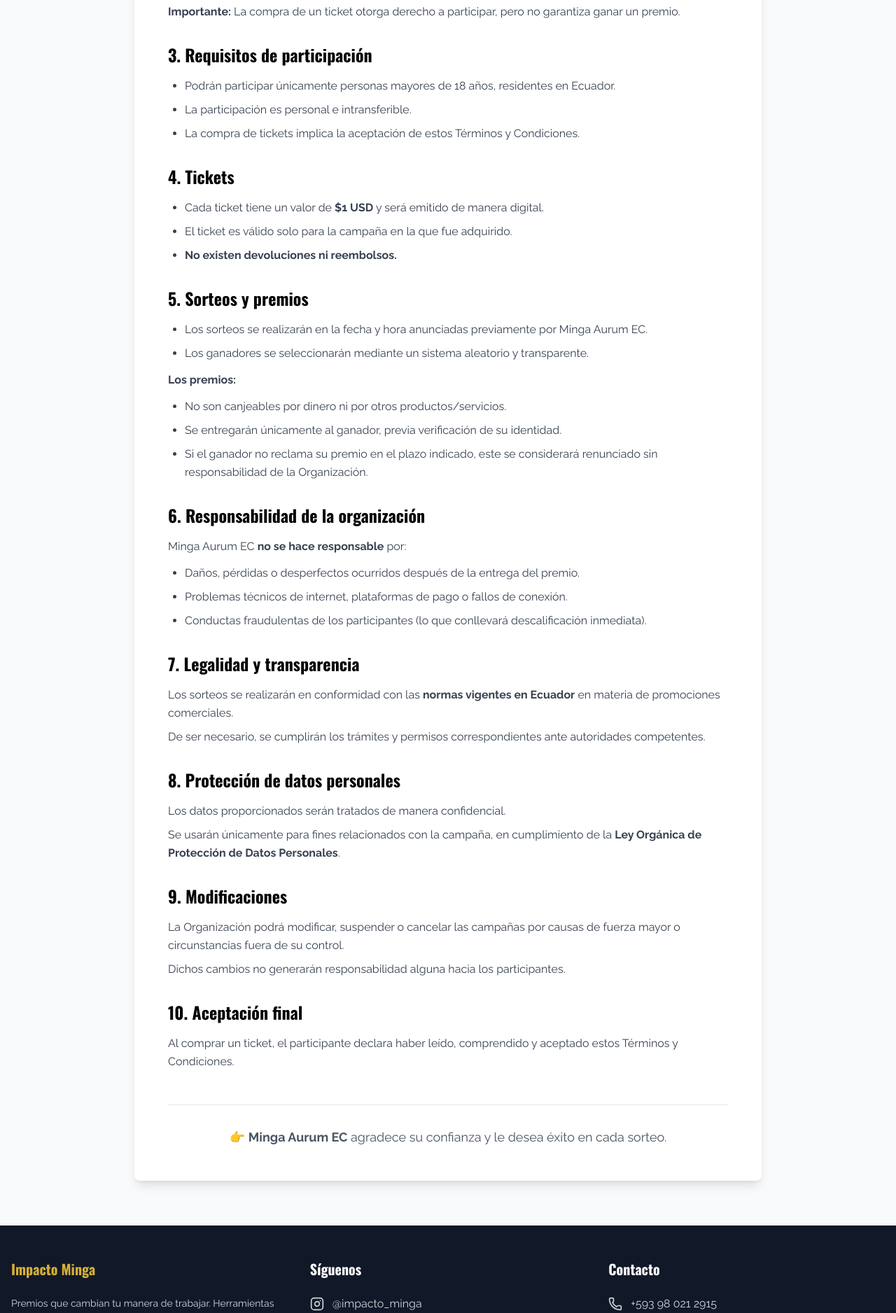
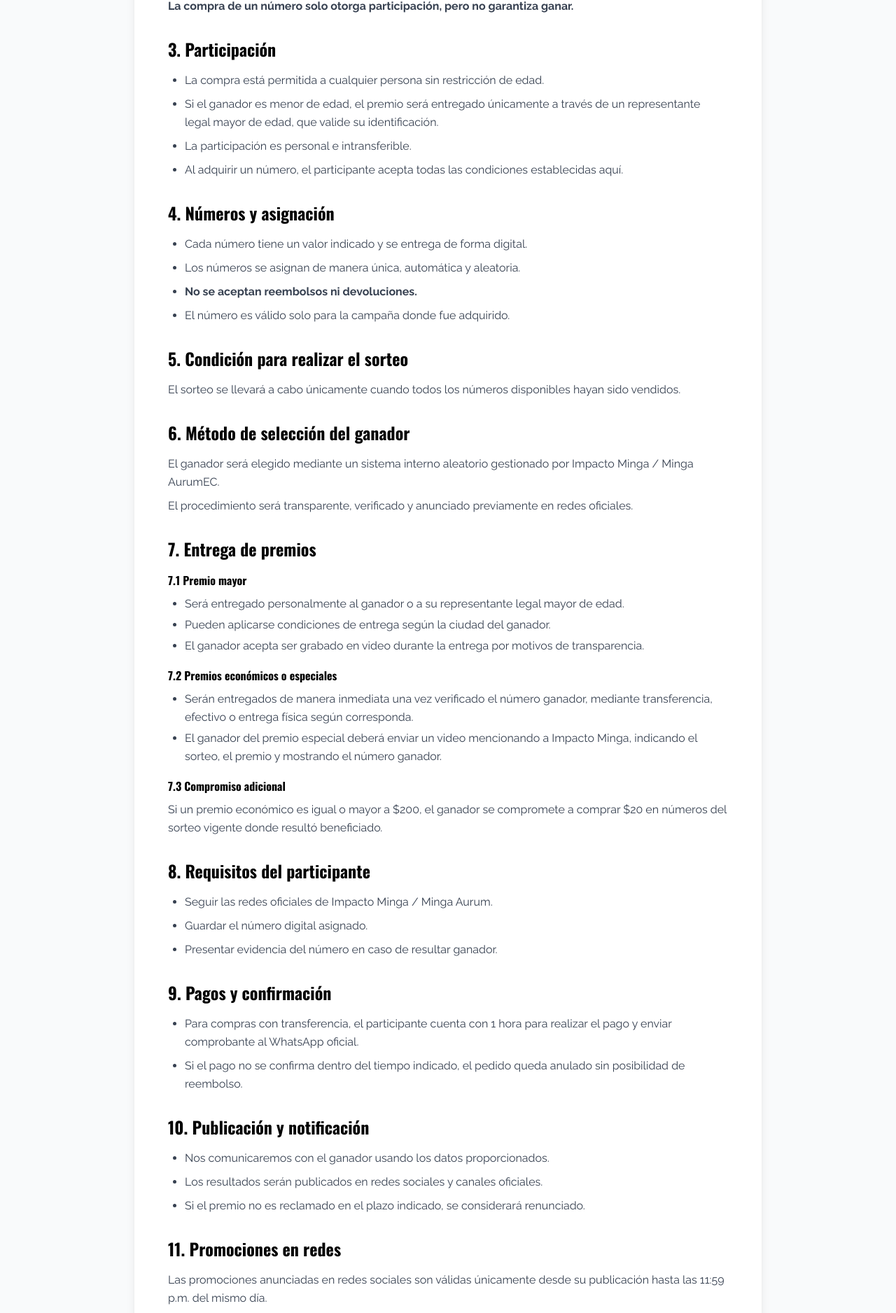
Before and after one commit to HostingCuenca/impactominga, a React (Vite) app: page /terms in a window 1280 px wide. Shown: the part 798-2674 px from the top of the page at 70% size. Built offline with nearby package versions, Linux system fonts and the light colour scheme.

Commit message:
mas cambios

```diff
--- a/client/components/Footer.tsx
+++ b/client/components/Footer.tsx
@@ -32,7 +32,7 @@ export default function Footer() {
                 <span>@impacto_minga</span>
               </a>
               <a
-                href="https://facebook.com/Impactominga"
+                href="https://www.facebook.com/share/1BypokG91c/"
                 target="_blank"
                 rel="noopener noreferrer"
                 className="flex items-center gap-3 text-gray-300 hover:text-[#d4af37] transition"
--- a/client/pages/Index.tsx
+++ b/client/pages/Index.tsx
@@ -593,8 +593,8 @@ export default function Index() {
             </div>
 
             {/* Additional Purchase Form */}
-            <div className="bg-gray-50 rounded-lg p-8 max-w-md mx-auto">
-              <h3 className="font-oswald text-2xl font-bold text-black mb-2 text-center">
+            <div className="bg-gradient-to-br from-white to-gray-50 rounded-lg p-8 max-w-md mx-auto border-2 border-[#d4af37] shadow-xl">
+              <h3 className="font-oswald text-3xl font-bold text-black mb-2 text-center">
                 Compra Personalizada
               </h3>
               {raffle && (
@@ -602,21 +602,50 @@ export default function Index() {
                   de: <span className="font-bold text-[#d4af37]">{raffle.title}</span>
                 </p>
               )}
-              <div className="space-y-4">
+              <div className="space-y-6">
                 <div>
-                  <label className="block font-raleway font-semibold text-gray-700 mb-2">
-                    Cantidad de números:
+                  <label className="block font-raleway font-bold text-gray-800 mb-3 text-center text-lg">
+                    👆 Selecciona la cantidad de números
                   </label>
+
+                  {/* Selector visual con botones grandes */}
+                  <div className="flex items-center justify-center gap-4 mb-4">
+                    <button
+                      onClick={() => setQuantity(Math.max(4, quantity - 1))}
+                      className="w-14 h-14 bg-red-500 hover:bg-red-600 text-white rounded-full flex items-center justify-center font-bold text-2xl transition shadow-lg hover:shadow-xl"
+                      aria-label="Disminuir cantidad"
+                    >
+                      −
+                    </button>
+
+                    <div className="bg-white border-4 border-[#d4af37] rounded-lg px-8 py-4 min-w-[120px]">
                       <input
                         type="number"
                         min="4"
                         value={quantity}
                         onChange={(e) => setQuantity(Math.max(4, parseInt(e.target.value) || 4))}
-                    className="w-full px-4 py-2 border border-gray-300 rounded-lg font-raleway"
+                        className="w-full text-center font-oswald text-4xl font-bold text-black bg-transparent outline-none"
                       />
-                  <p className="text-sm text-gray-500 mt-2 font-raleway">
-                    Mínimo 4 números · Precio: ${(quantity * 1).toFixed(2)} USD
+                      <p className="text-center text-xs text-gray-500 font-raleway mt-1">números</p>
+                    </div>
+
+                    <button
+                      onClick={() => setQuantity(quantity + 1)}
+                      className="w-14 h-14 bg-green-500 hover:bg-green-600 text-white rounded-full flex items-center justify-center font-bold text-2xl transition shadow-lg hover:shadow-xl"
+                      aria-label="Aumentar cantidad"
+                    >
+                      +
+                    </button>
+                  </div>
+
+                  <div className="bg-[#d4af37] bg-opacity-20 rounded-lg p-4 text-center">
+                    <p className="text-sm text-gray-700 font-raleway mb-1">
+                      💡 <strong>Mínimo 4 números</strong> · Cada número = $1 USD
                     </p>
+                    <p className="font-oswald text-2xl font-bold text-black">
+                      Total: ${(quantity * 1).toFixed(2)} USD
+                    </p>
+                  </div>
                 </div>
                 <button
                   onClick={() => {
--- a/client/pages/TermsAndConditions.tsx
+++ b/client/pages/TermsAndConditions.tsx
@@ -14,21 +14,17 @@ export default function TermsAndConditions() {
           {/* Header */}
           <div className="text-center mb-12">
             <h1 className="font-oswald text-4xl md:text-5xl font-bold text-black mb-4">
-              Términos y Condiciones
+              TÉRMINOS Y CONDICIONES
             </h1>
             <p className="font-raleway text-lg text-gray-600">
-              Campañas Promocionales – Minga Aurumec
+              Campañas Promocionales y Sorteos – Minga Aurum EC / Impacto Minga
             </p>
           </div>
 
           {/* Introduction */}
           <div className="mb-8">
-            <p className="font-raleway text-gray-700 leading-relaxed mb-4">
-              Bienvenido a las campañas promocionales organizadas por <strong>Minga Aurumec</strong>.
-            </p>
             <p className="font-raleway text-gray-700 leading-relaxed">
-              Al adquirir un ticket en línea y participar en nuestros sorteos, usted acepta de manera
-              expresa y sin reservas los siguientes Términos y Condiciones:
+              Al adquirir un número digital y participar en nuestras campañas promocionales, usted acepta totalmente los presentes Términos y Condiciones, emitidos por <strong>Minga AurumEC / Impacto Minga</strong> en Ecuador.
             </p>
           </div>
 
@@ -39,9 +35,8 @@ export default function TermsAndConditions() {
               <h2 className="font-oswald text-2xl font-bold text-black mb-4">
                 1. Organización
               </h2>
-              <div className="font-raleway text-gray-700 leading-relaxed space-y-2">
-                <p>Estas campañas son organizadas por <strong>Minga Aurum EC</strong>, con domicilio en Ecuador.</p>
-                <p>La participación en estas actividades implica la aceptación total de estos Términos y Condiciones.</p>
+              <div className="font-raleway text-gray-700 leading-relaxed">
+                <p>Las campañas y sorteos son administrados por <strong>Minga AurumEC / Impacto Minga</strong>, responsables de la venta de números, validación de participantes, realización de sorteos y entrega de premios.</p>
               </div>
             </section>
 
@@ -51,125 +46,196 @@ export default function TermsAndConditions() {
                 2. Naturaleza de la campaña
               </h2>
               <div className="font-raleway text-gray-700 leading-relaxed space-y-3">
-                <p>Las campañas consisten en la venta de tickets en línea, que permiten participar en sorteos de premios como:</p>
+                <p>Las campañas consisten en la venta de números digitales que permiten participar por premios tales como:</p>
                 <ul className="list-none space-y-2 ml-4">
                   <li>🔧 Herramientas eléctricas</li>
                   <li>🔋 Herramientas inalámbricas</li>
                   <li>⚙️ Motores de 2 tiempos</li>
                   <li>🛠️ Herramientas manuales</li>
+                  <li>💸 Premios económicos</li>
+                  <li>🎁 Premios especiales</li>
                 </ul>
                 <p className="mt-4">
-                  <strong>Importante:</strong> La compra de un ticket otorga derecho a participar, pero no garantiza ganar un premio.
+                  <strong>La compra de un número solo otorga participación, pero no garantiza ganar.</strong>
                 </p>
               </div>
             </section>
 
-            {/* 3. Requisitos de participación */}
+            {/* 3. Participación */}
             <section>
               <h2 className="font-oswald text-2xl font-bold text-black mb-4">
-                3. Requisitos de participación
+                3. Participación
               </h2>
               <ul className="font-raleway text-gray-700 leading-relaxed space-y-2 list-disc ml-6">
-                <li>Podrán participar únicamente personas mayores de 18 años, residentes en Ecuador.</li>
+                <li>La compra está permitida a cualquier persona sin restricción de edad.</li>
+                <li>Si el ganador es menor de edad, el premio será entregado únicamente a través de un representante legal mayor de edad, que valide su identificación.</li>
                 <li>La participación es personal e intransferible.</li>
-                <li>La compra de tickets implica la aceptación de estos Términos y Condiciones.</li>
+                <li>Al adquirir un número, el participante acepta todas las condiciones establecidas aquí.</li>
               </ul>
             </section>
 
-            {/* 4. Tickets */}
+            {/* 4. Números y asignación */}
             <section>
               <h2 className="font-oswald text-2xl font-bold text-black mb-4">
-                4. Tickets
+                4. Números y asignación
               </h2>
               <ul className="font-raleway text-gray-700 leading-relaxed space-y-2 list-disc ml-6">
-                <li>Cada ticket tiene un valor de <strong>$1 USD</strong> y será emitido de manera digital.</li>
-                <li>El ticket es válido solo para la campaña en la que fue adquirido.</li>
-                <li><strong>No existen devoluciones ni reembolsos.</strong></li>
+                <li>Cada número tiene un valor indicado y se entrega de forma digital.</li>
+                <li>Los números se asignan de manera única, automática y aleatoria.</li>
+                <li><strong>No se aceptan reembolsos ni devoluciones.</strong></li>
+                <li>El número es válido solo para la campaña donde fue adquirido.</li>
               </ul>
             </section>
 
-            {/* 5. Sorteos y premios */}
+            {/* 5. Condición para realizar el sorteo */}
             <section>
               <h2 className="font-oswald text-2xl font-bold text-black mb-4">
-                5. Sorteos y premios
+                5. Condición para realizar el sorteo
+              </h2>
+              <p className="font-raleway text-gray-700 leading-relaxed">
+                El sorteo se llevará a cabo únicamente cuando todos los números disponibles hayan sido vendidos.
+              </p>
+            </section>
+
+            {/* 6. Método de selección del ganador */}
+            <section>
+              <h2 className="font-oswald text-2xl font-bold text-black mb-4">
+                6. Método de selección del ganador
+              </h2>
+              <div className="font-raleway text-gray-700 leading-relaxed space-y-2">
+                <p>El ganador será elegido mediante un sistema interno aleatorio gestionado por Impacto Minga / Minga AurumEC.</p>
+                <p>El procedimiento será transparente, verificado y anunciado previamente en redes oficiales.</p>
+              </div>
+            </section>
+
+            {/* 7. Entrega de premios */}
+            <section>
+              <h2 className="font-oswald text-2xl font-bold text-black mb-4">
+                7. Entrega de premios
+              </h2>
+              <div className="font-raleway text-gray-700 leading-relaxed space-y-4">
+                <div>
+                  <h3 className="font-bold text-black mb-2">7.1 Premio mayor</h3>
+                  <ul className="list-disc ml-6 space-y-1">
+                    <li>Será entregado personalmente al ganador o a su representante legal mayor de edad.</li>
+                    <li>Pueden aplicarse condiciones de entrega según la ciudad del ganador.</li>
+                    <li>El ganador acepta ser grabado en video durante la entrega por motivos de transparencia.</li>
+                  </ul>
+                </div>
+
+                <div>
+                  <h3 className="font-bold text-black mb-2">7.2 Premios económicos o especiales</h3>
+                  <ul className="list-disc ml-6 space-y-1">
+                    <li>Serán entregados de manera inmediata una vez verificado el número ganador, mediante transferencia, efectivo o entrega física según corresponda.</li>
+                    <li>El ganador del premio especial deberá enviar un video mencionando a Impacto Minga, indicando el sorteo, el premio y mostrando el número ganador.</li>
+                  </ul>
+                </div>
+
+                <div>
+                  <h3 className="font-bold text-black mb-2">7.3 Compromiso adicional</h3>
+                  <p>Si un premio económico es igual o mayor a $200, el ganador se compromete a comprar $20 en números del sorteo vigente donde resultó beneficiado.</p>
+                </div>
+              </div>
+            </section>
+
+            {/* 8. Requisitos del participante */}
+            <section>
+              <h2 className="font-oswald text-2xl font-bold text-black mb-4">
+                8. Requisitos del participante
+              </h2>
+              <ul className="font-raleway text-gray-700 leading-relaxed space-y-2 list-disc ml-6">
+                <li>Seguir las redes oficiales de Impacto Minga / Minga Aurum.</li>
+                <li>Guardar el número digital asignado.</li>
+                <li>Presentar evidencia del número en caso de resultar ganador.</li>
+              </ul>
+            </section>
+
+            {/* 9. Pagos y confirmación */}
+            <section>
+              <h2 className="font-oswald text-2xl font-bold text-black mb-4">
+                9. Pagos y confirmación
+              </h2>
+              <ul className="font-raleway text-gray-700 leading-relaxed space-y-2 list-disc ml-6">
+                <li>Para compras con transferencia, el participante cuenta con 1 hora para realizar el pago y enviar comprobante al WhatsApp oficial.</li>
+                <li>Si el pago no se confirma dentro del tiempo indicado, el pedido queda anulado sin posibilidad de reembolso.</li>
+              </ul>
+            </section>
+
+            {/* 10. Publicación y notificación */}
+            <section>
+              <h2 className="font-oswald text-2xl font-bold text-black mb-4">
+                10. Publicación y notificación
+              </h2>
+              <ul className="font-raleway text-gray-700 leading-relaxed space-y-2 list-disc ml-6">
+                <li>Nos comunicaremos con el ganador usando los datos proporcionados.</li>
+                <li>Los resultados serán publicados en redes sociales y canales oficiales.</li>
+                <li>Si el premio no es reclamado en el plazo indicado, se considerará renunciado.</li>
+              </ul>
+            </section>
+
+            {/* 11. Promociones en redes */}
+            <section>
+              <h2 className="font-oswald text-2xl font-bold text-black mb-4">
+                11. Promociones en redes
+              </h2>
+              <p className="font-raleway text-gray-700 leading-relaxed">
+                Las promociones anunciadas en redes sociales son válidas únicamente desde su publicación hasta las 11:59 p.m. del mismo día.
+              </p>
+            </section>
+
+            {/* 12. Limitación de responsabilidad */}
+            <section>
+              <h2 className="font-oswald text-2xl font-bold text-black mb-4">
+                12. Limitación de responsabilidad
               </h2>
               <div className="font-raleway text-gray-700 leading-relaxed space-y-3">
+                <p>La organización <strong>no se responsabiliza por:</strong></p>
                 <ul className="list-disc ml-6 space-y-2">
-                  <li>Los sorteos se realizarán en la fecha y hora anunciadas previamente por Minga Aurum EC.</li>
-                  <li>Los ganadores se seleccionarán mediante un sistema aleatorio y transparente.</li>
-                </ul>
-                <p className="mt-4"><strong>Los premios:</strong></p>
-                <ul className="list-disc ml-6 space-y-2">
-                  <li>No son canjeables por dinero ni por otros productos/servicios.</li>
-                  <li>Se entregarán únicamente al ganador, previa verificación de su identidad.</li>
-                  <li>Si el ganador no reclama su premio en el plazo indicado, este se considerará renunciado sin responsabilidad de la Organización.</li>
+                  <li>Daños o fallas ocurridas después de la entrega del premio.</li>
+                  <li>Problemas técnicos de conexión, plataformas o sistemas externos.</li>
+                  <li>Participaciones fraudulentas (serán descalificadas).</li>
                 </ul>
               </div>
             </section>
 
-            {/* 6. Responsabilidad de la organización */}
+            {/* 13. Protección de datos */}
             <section>
               <h2 className="font-oswald text-2xl font-bold text-black mb-4">
-                6. Responsabilidad de la organización
+                13. Protección de datos
               </h2>
-              <div className="font-raleway text-gray-700 leading-relaxed space-y-3">
-                <p>Minga Aurum EC <strong>no se hace responsable</strong> por:</p>
-                <ul className="list-disc ml-6 space-y-2">
-                  <li>Daños, pérdidas o desperfectos ocurridos después de la entrega del premio.</li>
-                  <li>Problemas técnicos de internet, plataformas de pago o fallos de conexión.</li>
-                  <li>Conductas fraudulentas de los participantes (lo que conllevará descalificación inmediata).</li>
-                </ul>
-              </div>
+              <p className="font-raleway text-gray-700 leading-relaxed">
+                Los datos de los participantes serán tratados de forma confidencial y usados únicamente para fines relacionados con la campaña, de acuerdo con la <strong>Ley Orgánica de Protección de Datos Personales</strong>.
+              </p>
             </section>
 
-            {/* 7. Legalidad y transparencia */}
+            {/* 14. Modificaciones */}
             <section>
               <h2 className="font-oswald text-2xl font-bold text-black mb-4">
-                7. Legalidad y transparencia
+                14. Modificaciones
               </h2>
-              <div className="font-raleway text-gray-700 leading-relaxed space-y-2">
-                <p>Los sorteos se realizarán en conformidad con las <strong>normas vigentes en Ecuador</strong> en materia de promociones comerciales.</p>
-                <p>De ser necesario, se cumplirán los trámites y permisos correspondientes ante autoridades competentes.</p>
-              </div>
+              <p className="font-raleway text-gray-700 leading-relaxed">
+                La organización puede modificar, suspender o cancelar la campaña en caso de fuerza mayor o circunstancias externas, sin generar responsabilidades adicionales.
+              </p>
             </section>
 
-            {/* 8. Protección de datos personales */}
+            {/* 15. Aceptación final */}
             <section>
               <h2 className="font-oswald text-2xl font-bold text-black mb-4">
-                8. Protección de datos personales
-              </h2>
-              <div className="font-raleway text-gray-700 leading-relaxed space-y-2">
-                <p>Los datos proporcionados serán tratados de manera confidencial.</p>
-                <p>Se usarán únicamente para fines relacionados con la campaña, en cumplimiento de la <strong>Ley Orgánica de Protección de Datos Personales</strong>.</p>
-              </div>
-            </section>
-
-            {/* 9. Modificaciones */}
-            <section>
-              <h2 className="font-oswald text-2xl font-bold text-black mb-4">
-                9. Modificaciones
-              </h2>
-              <div className="font-raleway text-gray-700 leading-relaxed space-y-2">
-                <p>La Organización podrá modificar, suspender o cancelar las campañas por causas de fuerza mayor o circunstancias fuera de su control.</p>
-                <p>Dichos cambios no generarán responsabilidad alguna hacia los participantes.</p>
-              </div>
-            </section>
-
-            {/* 10. Aceptación final */}
-            <section>
-              <h2 className="font-oswald text-2xl font-bold text-black mb-4">
-                10. Aceptación final
+                15. Aceptación final
               </h2>
               <p className="font-raleway text-gray-700 leading-relaxed">
-                Al comprar un ticket, el participante declara haber leído, comprendido y aceptado estos Términos y Condiciones.
+                Al comprar un número, el participante declara haber leído y aceptado estos Términos y Condiciones.
               </p>
             </section>
           </div>
 
           {/* Footer Message */}
-          <div className="mt-12 pt-8 border-t border-gray-200">
-            <p className="font-raleway text-center text-gray-600 text-lg">
-              👉 <strong>Minga Aurum EC</strong> agradece su confianza y le desea éxito en cada sorteo.
+          <div className="mt-12 pt-8 border-t border-gray-200 text-center">
+            <p className="font-raleway text-gray-600 text-lg mb-2">
+              <strong>Impacto Minga / Minga AurumEC</strong> agradece su confianza.
+            </p>
+            <p className="font-oswald text-2xl font-bold text-[#d4af37]">
+              ¡Mucho éxito en cada sorteo!
             </p>
           </div>
         </div>
```
Lines whose indentation alone changed are shown as unchanged.
